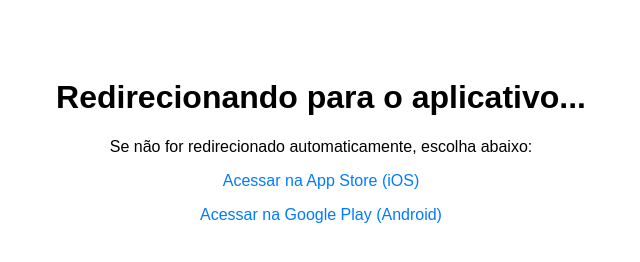
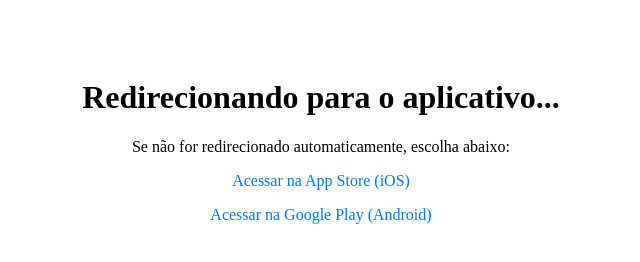
Before and after one commit to contatoconceptbarberclub/concept-barber-redirect, a plain HTML site: page index.html in a window 1280 px wide. Shown: the whole page, without its empty margins (319-959 px from the left). Drawn offline with Linux system fonts and the light colour scheme.

Commit message:
Update index.html

```diff
--- a/index.html
+++ b/index.html
@@ -23,7 +23,7 @@
   </script>
   <style>
     body {
-      font-family: Arial, sans-serif;
+      font-family: Gobold, Gobold;
       text-align: center;
       padding-top: 50px;
     }
```
